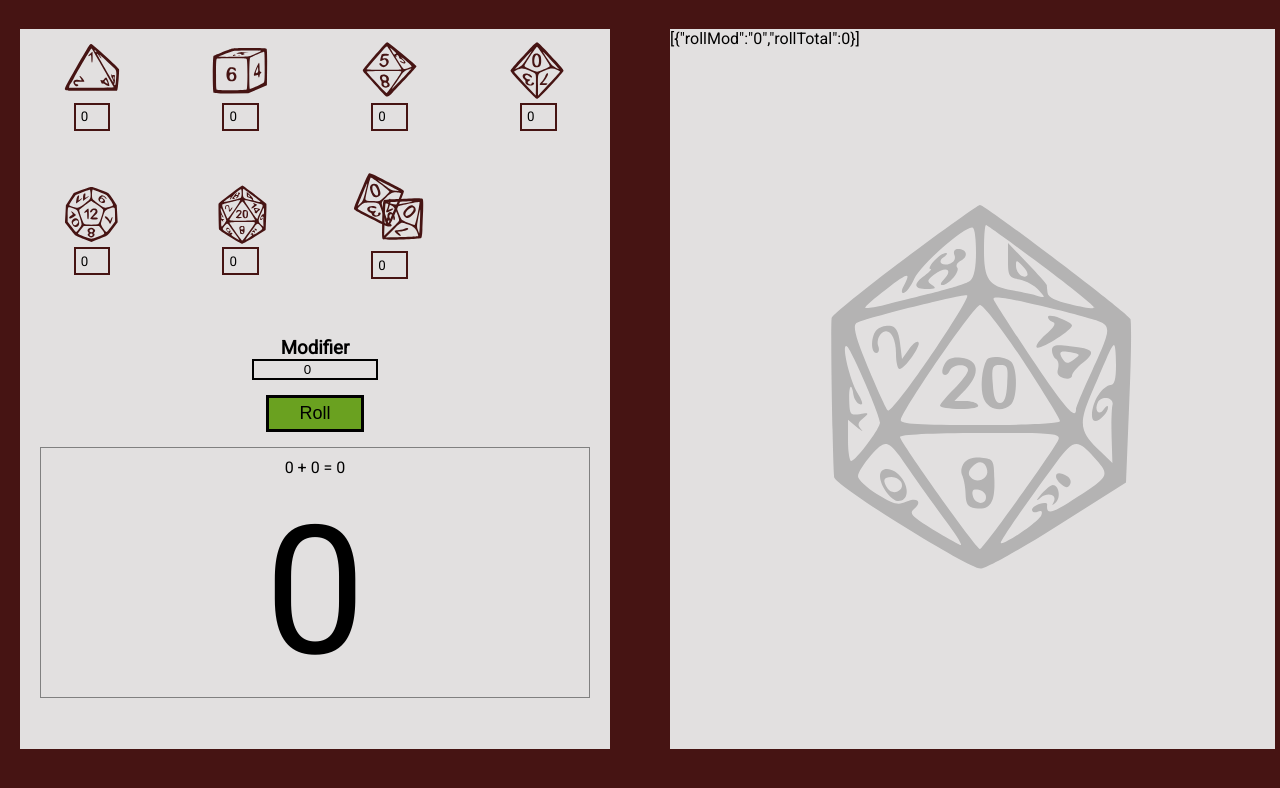
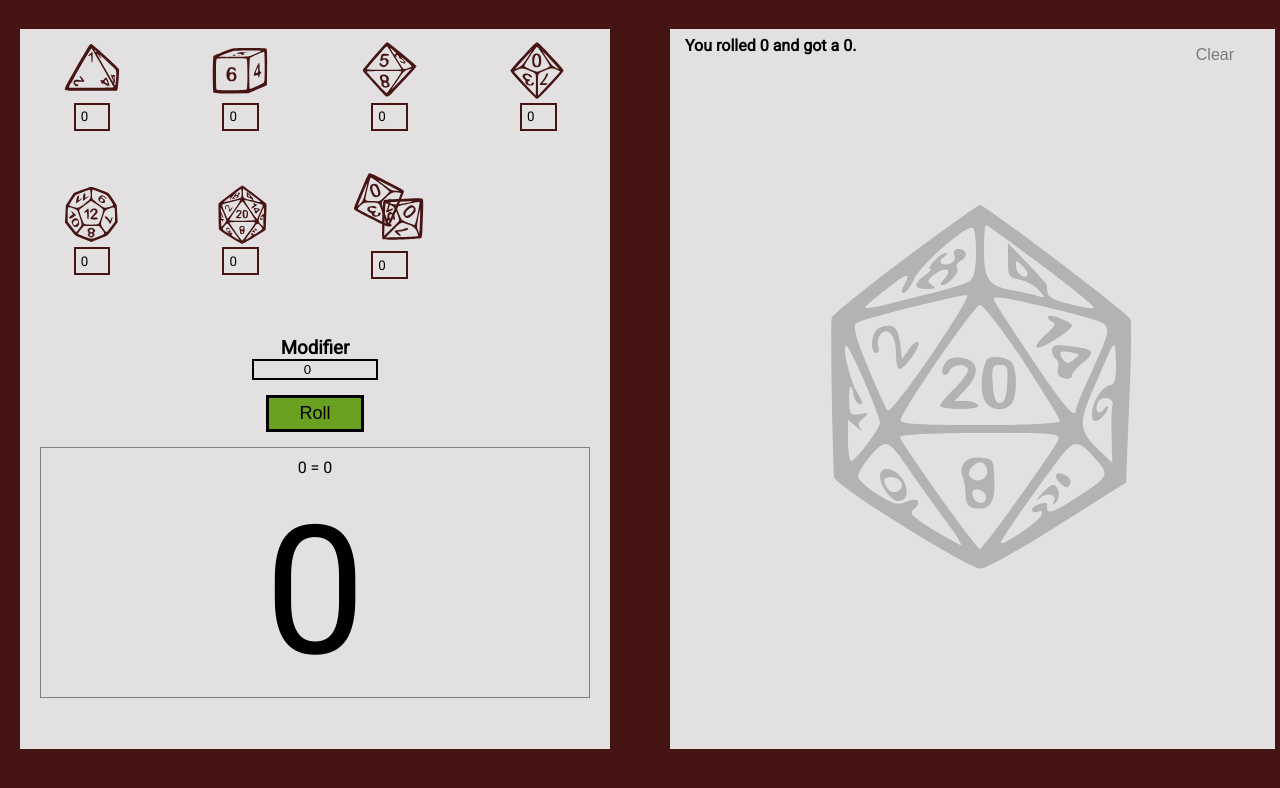
Before and after one commit to jontrow1/WDD330, a plain HTML site: page Final/index.html in a window 1280 px wide. Both pictures are taken after a click on the button "Roll". Shown: the part 80-868 px from the top of the page. Drawn offline with Linux system fonts and the light colour scheme; a web font is replaced by a local one.

Commit message:
complete

```diff
--- a/Final/index.html
+++ b/Final/index.html
@@ -68,6 +68,7 @@
         </div>
       </div>
       <div id="rollHistory" class="roll-history" onclick="toggleHistory()"></div>
+      <button id="clearBtn" class="clearBtn" onclick="clearHistory()">Clear</button>
   </main>
   <script src="js/history.js"></script>
   <script src="js/roll.js"></script>
--- a/Final/js/history.js
+++ b/Final/js/history.js
@@ -1,12 +1,14 @@
 function toggleHistory() {
     var slideHistory = document.getElementById("rollHistory");
+    var clear = document.getElementById("clearBtn");
     var tabText = document.getElementById("menu-icon");
     //toggle adds a class if it's not there or removes it if it is.
     slideHistory.classList.toggle("slide");
+    clear.classList.toggle("seeBtn");
 
     if (tabText.innerHTML === "Roll History") {
         tabText.innerHTML = "Dice Roller";
     } else {
         tabText.innerHTML = "Roll History";
     }
-  }
+}
--- a/Final/js/roll.js
+++ b/Final/js/roll.js
@@ -1,21 +1,17 @@
-/*const diceObjects = {
-    id: Date.now(),
-    dSide: '',
-    dCount: 0,
-    dRoll: 0,
-    modifier: 0,
-    dTotal: 0
-}*/
+let diceObjects = []
 
-let diceObjects = []
-//function to loop through diceObjects to add together, add modifier and total
+window.addEventListener('load', () => {
 
+  updateHistory();
+});
 
 function rollDice() {
+  removeNaturals();
   whatDice();
   calcTotal();
-    toggleRolled();
-    document.getElementById('rollHistory').innerText = JSON.stringify(diceObjects);
+  toggleRolled();
+  updateHistory();
+  resetForm();
 }
 
 function toggleRolled() {
@@ -29,6 +25,7 @@ function toggleRolled() {
 
 function whatDice() {
   const dice = document.getElementsByClassName('diceInput');
+  const viewport = document.getElementById('rolled');
 
   for (var i = 0; i < dice.length; i++) {
     if (dice[i].value > 0) {
@@ -39,6 +36,12 @@ function whatDice() {
         dRoll: rolledValue(dice[i].id, dice[i].value)
       }
       diceObjects.push(diceObject);
+      if (diceObject.dSide === 'd20' && diceObject.dRoll === 20) {
+        viewport.classList.add('nat20');
+      }
+      if (diceObject.dSide === 'd20' && diceObject.dRoll === 1) {
+        viewport.classList.add('nat1');
+      }
     }
   }
 }
@@ -54,34 +57,83 @@ function rolledValue(id, value) {
 
 function calcTotal() {
   let num = 0;
+  let text = '';
   const modifier = document.getElementById('modifier').value;
 
   for (var i = 0; i < diceObjects.length; i++) {
     num += diceObjects[i].dRoll;
+    text = `${diceObjects[i].dCount}${diceObjects[i].dSide}(${diceObjects[i].dRoll}) + ${text}`
   }
 
   let total = num + parseInt(modifier);
-  document.getElementById('roll-info').innerHTML = `${num} + ${modifier} = ${total}`;
+  document.getElementById('roll-info').innerHTML = `${text} ${modifier} = ${total}`;
   document.getElementById('rolled').innerText = total;
 
-  const extraObject = {
-    rollMod: modifier,
+  lsObject(text, modifier, total)
+}
+
+function lsObject(text, mod, total) {
+  const saveObject = {
+    id: Date.now(),
+    rollInfo: text,
+    rollMod: mod,
     rollTotal: total
   }
-  diceObjects.push(extraObject);
+
+  const rollObjList = rollObjectList();
+
+  rollObjList.push(saveObject);
+  localStorage.setItem('rollObject', JSON.stringify(rollObjList));
 }
 
+function rollObjectList() {
+  const rollListString = localStorage.getItem('rollObject');
+  let rollList = [];
 
-//const mod = document.getElementById('modifier').value;
+  if (rollListString) {
+      rollList = JSON.parse(rollListString);
+  }
 
-//get the multiplier
+  return rollList;
+}
 
-//create object - half way
+function updateHistory() {
+  const history = rollObjectList();
 
-//show in the rolled screen
+  document.querySelector('#rollHistory').innerHTML = '';
 
-//add to local server
+  for (var i = history.length-1; i >= 0; i--) {
+    const historyText = document.createElement('div');
+    historyText.classList.add('history-content');
+    historyText.innerHTML = `You rolled ${history[i].rollInfo} ${history[i].rollMod} and got a ${history[i].rollTotal}.`;
 
-//show in the history screen (load objects from local server)
+    document.querySelector('#rollHistory').appendChild(historyText);
+  }
+}
 
-//reset all inputs to zero
+function resetForm() {
+  diceObjects = [];
+  const dice = document.getElementsByClassName('diceInput');
+  const modifier = document.getElementById('modifier');
+
+
+  for (var i = 0; i < dice.length; i++) {
+    dice[i].value = 0;
+  }
+  modifier.value = 0;
+}
+
+function clearHistory() {
+  localStorage.clear();
+  window.location.reload(false);
+}
+
+function removeNaturals() {
+  const viewport = document.getElementById('rolled');
+  if (viewport.className === 'nat20') {
+    viewport.classList.remove('nat20');
+  }
+  if (viewport.className === 'nat1') {
+    viewport.classList.remove('nat1');
+  }
+}
--- a/Final/main.css
+++ b/Final/main.css
@@ -169,7 +169,46 @@ main {
     width: 75%;
     height: 50%;
     border: 2px solid black;
-    background-color: rgb(122, 122, 122);
+    background-color: rgb(226, 224, 224);
+}
+
+.history-content {
+    padding: 2px 5px;
+    margin-left: 10px;
+}
+
+.history-content:first-child {
+    margin-top: 5px;
+    font-weight: bold;
+}
+
+.nat20 {
+    color: green;
+}
+
+.nat1 {
+    color: red;
+}
+
+.clearBtn {
+    display: none;
+    position: absolute;
+    top: 90px;
+    right: 25px;
+    color: rgb(122, 122, 122);
+    z-index: 10;
+    border: none;
+    background: transparent;
+    font-size: 14px;
+}
+
+.seeBtn {
+    display: block;
+}
+
+.seeBtn:hover {
+    color: black;
+    cursor: pointer;
 }
 
 @media only screen and (min-width: 900px) {
@@ -249,4 +288,16 @@ main {
     #rolled {
         font-size: 14vw;
     }
+
+    .clearBtn {
+        display: block;
+        position: absolute;
+        top: 125px;
+        right: 40px;
+        color: rgb(122, 122, 122);
+        z-index: 10;
+        border: none;
+        background: transparent;
+        font-size: 16px;
+    }
 }
```
